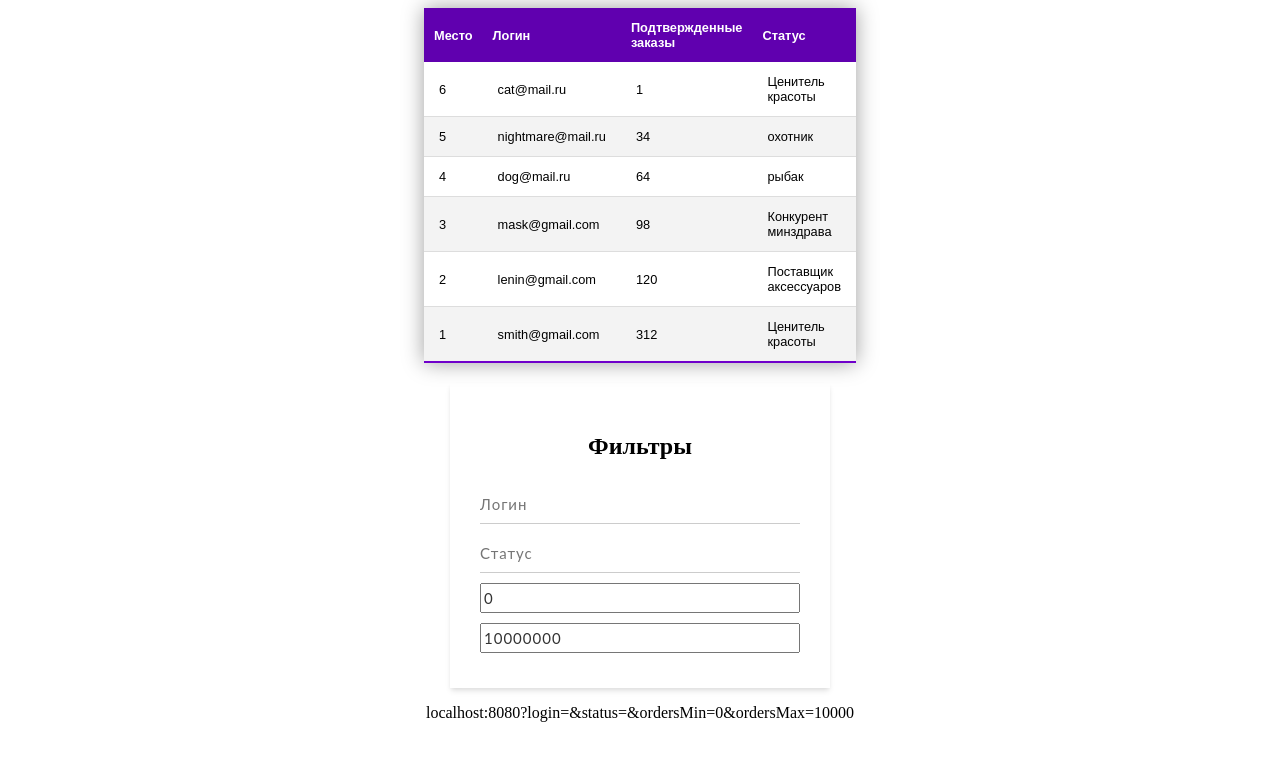
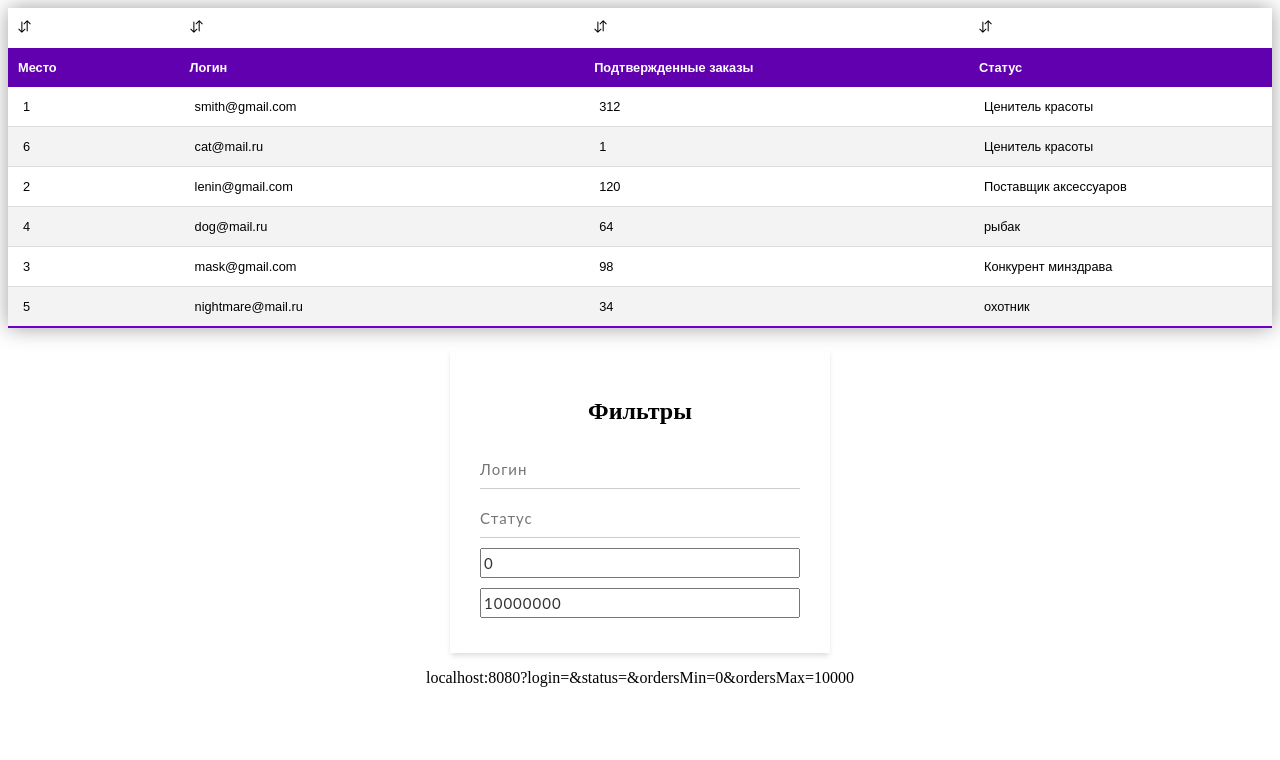
Before and after one commit to ArtyomBagautdinov/traffic-light-test, a Vue app: page / in a window 1280 px wide. Shown: the top 760 px of the page. Built offline with nearby package versions, Linux system fonts and the light colour scheme.

Commit message:
реализована вёрстка для сортировки

```diff
--- a/src/assets/scss/components/_filter.scss
+++ b/src/assets/scss/components/_card.scss
@@ -1,4 +1,4 @@
-.filters {
+.app-card {
     --tw-shadow: 0 4px 6px -1px rgba(0, 0, 0, 0.1), 0 2px 4px -1px rgba(0, 0, 0, 0.06);
     box-shadow: var(--tw-ring-offset-shadow, 0 0 #0000), var(--tw-ring-shadow, 0 0 #0000), var(--tw-shadow);
     margin-top: 20px;
@@ -13,24 +13,9 @@
     }
 }
 
-.styled-input {
-    border: 0;
-    padding: 7px 0;
-    border-bottom: 1px solid #ccc;
-}
-
-input{
-    font: 15px/24px "Lato", Arial, sans-serif;
-    color: #333;
-    width: 100%;
-    box-sizing: border-box;
-    letter-spacing: 1px;
-    outline:none;
-}
-
 
 @media screen and (max-width: 450px) {
-    .filters {
+    .app-card {
         h2 {
             font-size: 20px;
         }
--- a/src/assets/scss/components/_components.scss
+++ b/src/assets/scss/components/_components.scss
@@ -1,2 +1,4 @@
-@import "filter";
+@import "card";
 @import "table";
+@import "sort";
+@import "input";
--- /dev/null
+++ b/src/assets/scss/components/_input.scss
@@ -0,0 +1,15 @@
+
+.app-input {
+    border: 0;
+    padding: 7px 0;
+    border-bottom: 1px solid #ccc;
+}
+
+input{
+    font: 15px/24px "Lato", Arial, sans-serif;
+    color: #333;
+    width: 100%;
+    box-sizing: border-box;
+    letter-spacing: 1px;
+    outline:none;
+}
--- /dev/null
+++ b/src/assets/scss/components/_sort.scss
@@ -0,0 +1,138 @@
+$cl-primary: #009688;
+$cl-state-null: #bdbdbd;
+$cl-state-null-light: #fafafa;
+$cl-state-null-dark: #8b8b8b;
+$cl-state-on: #a5d7a7;
+$cl-state-on-dark: #4caf50;
+$cl-state-off: #f9a19a;
+$cl-state-off-dark: #f44336;
+
+.tristate {
+  position: relative;
+  display: inline-block;
+
+  & > input[type="radio"] {
+    position: absolute;
+    left: 0;
+    top: 0;
+    width: 18px;
+    height: 18px;
+    margin: 0;
+    padding: 0;
+    opacity: 0;
+
+    & + i {
+      position: relative;
+      display: inline-block;
+      width: 18px;
+      height: 18px;
+      vertical-align: top;
+
+      &, &:before, &:after {
+        transition: all 0.3s;
+      }
+    }
+
+    &:first-child {
+      z-index: 10;
+
+      &:checked {
+        z-index: 0;
+      }
+    }
+
+    &:checked {
+      & + input[type="radio"] {
+        z-index: 10;
+      }
+
+      & + i {
+        & + label, & + label + label {
+          display: none;
+        }
+      }
+
+      & + input[type="radio"] {
+        & + i {
+          //background-color: #0f0;
+
+          & + label, & + label + label + label {
+            display: none;
+          }
+        }
+
+        & + input[type="radio"] {
+          & + i {
+            // background-color: #00f;
+
+            & + label + label, & + label + label + label {
+              display: none;
+            }
+          }
+        }
+      }
+    }
+  }
+
+
+  &-switcher {
+    & > input[type="radio"] {
+      width: 46px;
+      height: 24px;
+      left: -3px;
+      top: -1px;
+
+      & + i {
+        width: 40px;
+        height: 16px;
+        margin-top: 2px;
+        background-color: $cl-state-null;
+        border-radius: 8px;
+
+        &:before {
+          content: ' ';
+          position: absolute;
+          top: -3px;
+          left: -3px;
+          display: block;
+          width: 24px;
+          height: 24px;
+          background-color: $cl-state-null-light;
+          border-radius: 50%;
+          box-shadow: 0 1px 8px 1px rgba(0, 0, 0, 0.3);
+        }
+      }
+
+      &:checked {
+        & + i {
+          background-color: $cl-state-on;
+
+          &:before {
+            left: 19px;
+            background-color: $cl-state-on-dark;
+          }
+        }
+
+        & + input[type="radio"] {
+          & + i {
+            &:before {
+              left: 8px;
+            }
+          }
+
+          & + input[type="radio"] {
+            & + i {
+              background-color: $cl-state-off;
+
+              &:before {
+                background-color: $cl-state-off-dark;
+              }
+            }
+          }
+        }
+      }
+    }
+  }
+
+
+}
--- a/src/assets/scss/components/_table.scss
+++ b/src/assets/scss/components/_table.scss
@@ -1,16 +1,38 @@
-.styled-table {
+.app-table {
     border-collapse: collapse;
     font-size: 0.8em;
     font-family: sans-serif;
-    min-width: 250px;
+    width: 100%;
     box-shadow: 0 0 20px rgba(0, 0, 0, 0.378);
 
     thead {
       tr {
+        cursor: pointer;
         background-color: #6000af;
         color: #ffffff;
         text-align: left;
+        th {
+          transition: .2s;
+          img {
+            width: 13px;
+            height: 13px;
+          }
+        }
+
+        &:first-of-type{
+          background-color: #ffffff;
+          // border-top: 2px solid #000000;
+
+          th {
+
+            &:hover {
+              background-color: #f3f3f3;
+            }
+          }
+        }
       }
+
+
     }
 
     th {
@@ -49,7 +71,7 @@
 
 
   @media screen and (max-width: 450px) {
-     .styled-table {
+     .app-table {
          font-size: 0.6em;
          th {
              width: 30px;
--- a/src/components/appFilter.vue
+++ b/src/components/appFilter.vue
@@ -1,21 +1,16 @@
 <template>
-    <div class="filters">
+    <div class="app-card">
         <h2>Фильтры</h2>
-        <input v-model="login" @change="useFilter" class="styled-input" type="text" placeholder="Логин">
-        <input v-model="status" @change="useFilter" class="styled-input" type="text" placeholder="Статус">
+        <input v-model="login" @change="useFilter" class="app-input" type="text" placeholder="Логин">
+        <input v-model="status" @change="useFilter" class="app-input" type="text" placeholder="Статус">
         <input v-model="ordersMin" @change="useFilter" type="number" min="0" placeholder="Минимум"/>
         <input v-model="ordersMax" @change="useFilter" type="number" min="0" placeholder="Максимум"/>
-         <!-- <select>
-            <option disabled value="">Сортировка по статусу</option>
-            <option>А</option>
-            <option>Б</option>
-            <option>В</option>
-        </select> -->
     </div>
 </template>
 
 <script>
     import achievmentsMixin from '@/mixins/achievmentsMixin'
+
     export default {
         mixins : [
             achievmentsMixin
--- a/src/components/appTable.vue
+++ b/src/components/appTable.vue
@@ -1,6 +1,20 @@
 <template>
-   <table class="styled-table">
+   <table class="app-table">
         <thead>
+            <tr>
+                <th @click="useSort('sortByPosition')">
+                    <img src="@/assets/icons/sort.svg" alt="sort">
+                </th>
+                <th @click="useSort('sortByLogin')">
+                    <img src="@/assets/icons/sort.svg" alt="sort">
+                </th>
+                <th @click="useSort('sortByOrders')">
+                    <img src="@/assets/icons/sort.svg" alt="sort">
+                </th>
+                <th @click="useSort('sortByStatus')">
+                    <img src="@/assets/icons/sort.svg" alt="sort">
+                </th>
+            </tr>
             <tr>
                 <th>Место</th>
                 <th>Логин</th>
@@ -24,9 +38,34 @@
 
 <script>
     import achievmentsMixin from '@/mixins/achievmentsMixin'
+    import sortState from '@/enums/sortState';
+
     export default {
         mixins : [
             achievmentsMixin
         ],
+        methods : {
+            useSort(tableField){
+
+                if(this.$_sortsData[tableField] === sortState.NOSORT){
+                    this.$_sortAchievments({
+                        field : tableField,
+                        mode : sortState.FORWARD
+                    });
+                }
+                else if(this.$_sortsData[tableField] === sortState.FORWARD){
+                     this.$_sortAchievments({
+                        field : tableField,
+                        mode : sortState.REVERSED
+                    });
+                }
+                else if(this.$_sortsData[tableField] === sortState.REVERSED){
+                    this.$_sortAchievments({
+                        field : tableField,
+                        mode : sortState.FORWARD
+                    });
+                }
+            }
+        }
     }
 </script>
--- a/src/mixins/achievmentsMixin.js
+++ b/src/mixins/achievmentsMixin.js
@@ -4,7 +4,8 @@ const { mapState,mapActions,mapGetters } = createNamespacedHelpers('achievments'
 const computed = {
   ...mapState({
     $_achievmentsData : 'achievmentsData',
-    $_filterData : 'filter'
+    $_filterData : 'filter',
+    $_sortsData : 'sorts'
   }),
   ...mapGetters({
     $_filteredAchievments: 'filteredAchievments'
@@ -13,7 +14,8 @@ const computed = {
 
 const methods = {
   ...mapActions({
-    "$_filterAchievments" : 'filter'
+    $_filterAchievments : 'filter',
+    $_sortAchievments : 'sort'
   })
 }
 
--- a/src/store/modules/achievments.js
+++ b/src/store/modules/achievments.js
@@ -53,10 +53,10 @@ const state = {
         status: ''
     },
     sorts : {
-        sortByPosition: sortState.FORWARD,
-        sortByStatus : sortState.FORWARD,
-        sortByLogin : sortState.FORWARD,
-        sortByOrders: sortState.FORWARD
+        sortByPosition: sortState.NOSORT,
+        sortByStatus : sortState.NOSORT,
+        sortByLogin : sortState.NOSORT,
+        sortByOrders: sortState.NOSORT
     }
 }
 
@@ -68,13 +68,12 @@ const mutations = {
             ordersMax : data.ordersMax,
             status : data.status
         }
-
-        // state.sorts = {
-        //     sortByPosition: data.sortByPosition,
-        //     sortByStatus : data.sortByStatus,
-        //     sortByLogin : data.sortByLogin,
-        //     sortByOrders: data.sortByOrders
-        // }
+    },
+    SORT: (state,data) => {
+        state.sorts[data.field] = data.mode;
+        for(let key in state.sorts) {
+            if(key != data.field) state.sorts[key] = sortState.NOSORT;
+        }
     }
 }
 
@@ -148,6 +147,9 @@ const getters = {
 const actions = {
     filter({commit}, data){
         commit('FILTER', data);
+    },
+    sort({commit},data){
+        commit('SORT',data);
     }
 }
 
```
Also changed, not shown: src/assets/icons/sort-white.svg (added), src/assets/icons/sort.svg (added).
